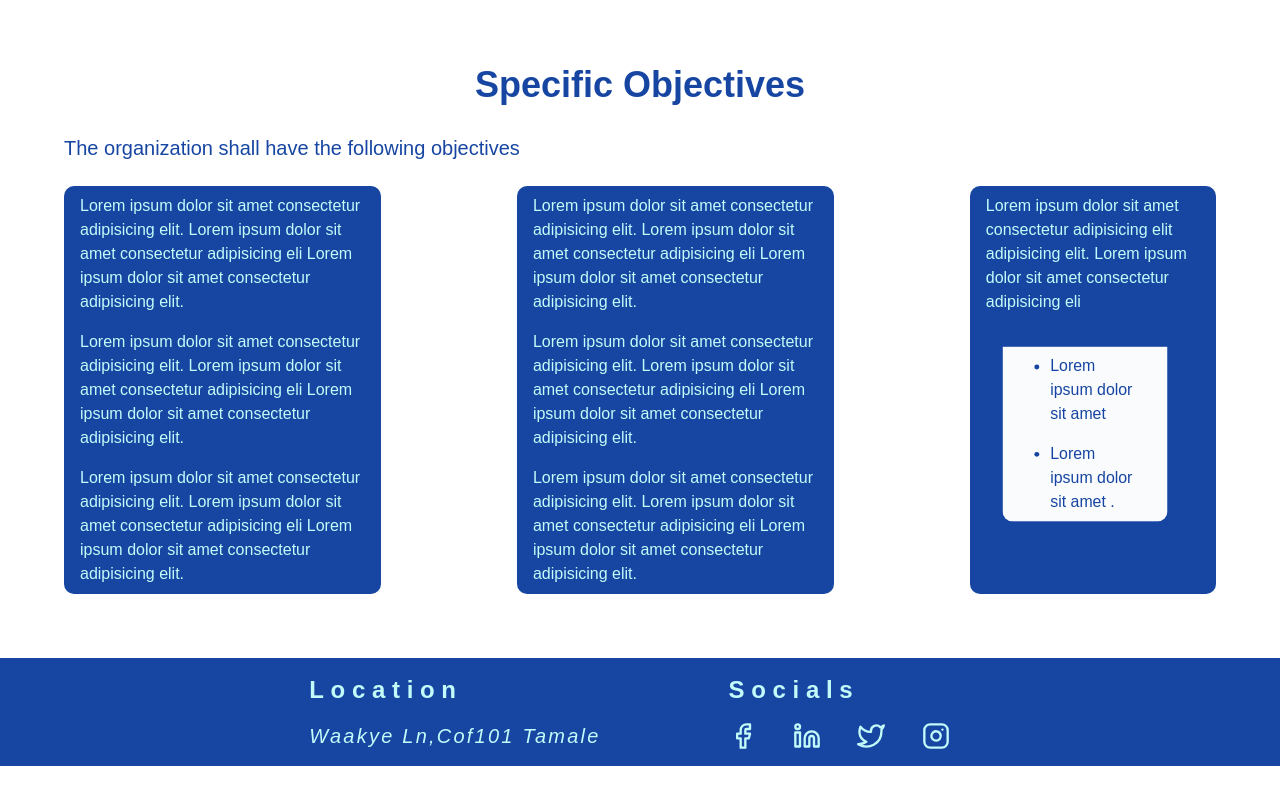
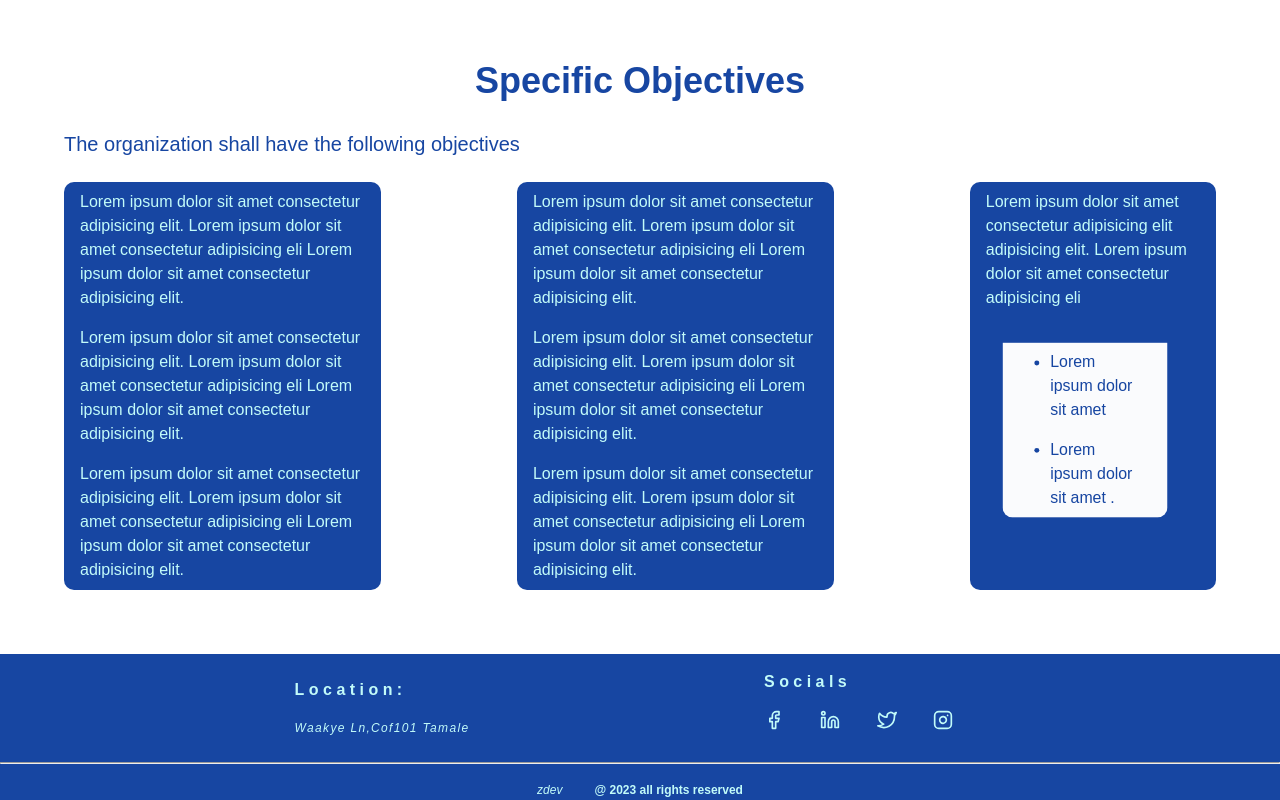
Before and after one commit to zack3030/oyster-agribusiness, a website built with Vite: page index.html in a window 1280 px wide. Shown: the part 1655-2455 px from the top of the page. Before the commit the page ends 2421 px from the top, so only its background shows below. Built offline with nearby package versions, Linux system fonts and the light colour scheme; files whose address does not match are found by name; a web font is replaced by a local one.

Commit message:
re-design about section and footer

```diff
--- a/index.html
+++ b/index.html
@@ -192,8 +192,9 @@
       <section></section>
     </main>
     <footer class="socials__footer">
+      <div class="socials">
       <div class="location">
-        <h2 class="location__title">location</h2>
+        <h2 class="location__title">location:</h2>
    <Address class="location__address">Waakye Ln,Cof101 Tamale</Address>
   </div>
    <div class="Socials">
@@ -214,6 +215,14 @@
     <svg  xmlns="http://www.w3.org/2000/svg"  viewBox="0 0 24 24" fill="none" stroke="#c2fbf9" stroke-width="2" stroke-linecap="round"
     stroke-linejoin="round" class="feather feather-instagram"><rect x="2" y="2" width="20" height="20" rx="5" ry="5"></rect><path d="M16 11.37A4 4 0 1 1 12.63 8 4 4 0 0 1 16 11.37z"></path><line x1="17.5" y1="6.5" x2="17.5" y2="6.5"></line></svg>
    </a></button>
+
+   </div>
+  </div>
+  <hr class="hline">
+   <div class="signature">
+    <address class="zdev">zdev</address>
+    <h3 class="rights">@ 2023 all rights reserved</h3>
+
    </div>
     </footer>
 
--- a/styles/components/about.css
+++ b/styles/components/about.css
@@ -5,6 +5,7 @@
     align-items: center;
     margin-top: 5rem;
     width:100%;
+    /* aspect-ratio: 19/6; */
     overflow: hidden;
 
 
@@ -269,9 +270,14 @@
 
 /*xl*/
 @media (min-width:1280px){
+.about{
+    background-color: white;
+}
+
     .about__title{
        padding-top: 1rem;
         font-size: var(--size-4xl);
+        color: var(--clr-primary);
 
 
 
@@ -309,6 +315,8 @@
 
     .about__content{
         width: 100%;
+        background-color: var(--clr-primary);
+        clip-path: circle(120% at 0 0);
 
     }
 
@@ -316,6 +324,8 @@
         width: 100%;
         height: 300px;
         margin: auto auto;
+        z-index: 1;
+
 
 
     }
@@ -325,6 +335,7 @@
         width: 30rem;
         height: 15rem;
         margin-top: 2rem;
+        z-index: 1;
 
     }
 
--- a/styles/components/footer.css
+++ b/styles/components/footer.css
@@ -1,12 +1,12 @@
-.socials__footer{
+.socials{
     background-color: var(--clr-primary);
     color: var(--clr-secondary);
     display: flex;
-    gap: 2rem;
+    flex-direction: column;
+
     align-items: center;
     justify-content: center;
-    padding-left: 1rem;
-    padding-right: .3rem;
+
     margin-top: 2rem;
 
 }
@@ -16,11 +16,13 @@
     text-transform: capitalize;
     letter-spacing: .5ch;
     margin: 1rem 0;
+    align-items: center;
 }
 
 .location__address{
     letter-spacing: 0.2ch;
-    margin-bottom: 1rem ;
+    font-size: var(--size-sm);
+
 }
 
 .Socials__title{
@@ -28,16 +30,42 @@
     text-transform: capitalize;
     letter-spacing: .5ch;
     margin: 1rem 0;
+    align-items: center;
 }
 
 .socila__icons{
     width: 20px;
     height: 20px;
     margin-bottom: 1rem ;
+    margin-right: 1rem;
 }
 
 .socila__icons:hover{
     transform: translateY(-3px);
+}
+
+.hline{
+    width: 100%;
+    margin: 1rem 0;
+
+}
+
+.signature{
+    display: flex;
+    gap: 2rem;
+    justify-content: center;
+}
+
+.zdev{
+    font-size: var(--size-sm);
+}
+
+.rights{
+    font-size: var(--size-sm);
+}
+
+.signature .privacy{
+    display: hidden;
 }
 
 
@@ -53,43 +81,80 @@
 
 /*md*/
 @media (min-width:768px){
+
     .socials__footer{
+        background-color: var(--clr-primary);
+        color: var(--clr-secondary);
+    }
 
+    .socials{
+        background-color: var(--clr-primary);
+        color: var(--clr-secondary);
 
-        gap: 8rem;
+        flex-direction: row;
+
         align-items: center;
-        justify-content: center;
-        padding-left: 1rem;
-        padding-right: .3rem;
+        justify-content: space-evenly;
+
         margin-top: 2rem;
 
     }
 
     .location .location__title{
-        font-size: var(--size-xl);
+        font-size: var(--size-md);
         text-transform: capitalize;
         letter-spacing: .5ch;
         margin: 1rem 0;
+        align-items: center;
     }
 
     .location__address{
         letter-spacing: 0.2ch;
-        margin-bottom: 1rem ;
-        font-size: var(--size-md);
+        font-size: var(--size-sm);
+
     }
 
     .Socials__title{
-        font-size: var(--size-xl);
+        font-size: var(--size-md);
         text-transform: capitalize;
         letter-spacing: .5ch;
         margin: 1rem 0;
+        align-items: center;
     }
 
     .socila__icons{
-        width: 24px;
-        height: 24px;
+        width: 20px;
+        height: 20px;
         margin-bottom: 1rem ;
-        margin-right: 1rem;
+        margin-right: 2rem;
+    }
+
+    .socila__icons:hover{
+        transform: translateY(-3px);
+    }
+
+    .hline{
+        width: 100%;
+        margin: 1rem 0;
+
+    }
+
+    .signature{
+        display: flex;
+        gap: 2rem;
+        justify-content: center;
+    }
+
+    .zdev{
+        font-size: var(--size-sm);
+    }
+
+    .rights{
+        font-size: var(--size-sm);
+    }
+
+    .signature .privacy{
+        display: hidden;
     }
 
 
@@ -103,42 +168,78 @@
 /*xl*/
 @media (min-width:1280px){
     .socials__footer{
+        background-color: var(--clr-primary);
+        color: var(--clr-secondary);
+    }
 
+    .socials{
+        background-color: var(--clr-primary);
+        color: var(--clr-secondary);
 
-        gap: 8rem;
+        flex-direction: row;
+
         align-items: center;
-        justify-content: center;
-        padding-left: 1rem;
-        padding-right: .3rem;
+        justify-content: space-evenly;
+
         margin-top: 2rem;
 
     }
 
     .location .location__title{
-        font-size: var(--size-2xl);
+        font-size: var(--size-md);
         text-transform: capitalize;
         letter-spacing: .5ch;
         margin: 1rem 0;
+        align-items: center;
     }
 
     .location__address{
         letter-spacing: 0.2ch;
-        margin-bottom: 1rem ;
-        font-size: var(--size-xl);
+        font-size: var(--size-sm);
+
     }
 
     .Socials__title{
-        font-size: var(--size-2xl);
+        font-size: var(--size-md);
         text-transform: capitalize;
         letter-spacing: .5ch;
         margin: 1rem 0;
+        align-items: center;
     }
 
     .socila__icons{
-        width: 28px;
-        height: 28px;
+        width: 20px;
+        height: 20px;
         margin-bottom: 1rem ;
         margin-right: 2rem;
     }
 
+    .socila__icons:hover{
+        transform: translateY(-3px);
+    }
+
+    .hline{
+        width: 100%;
+        margin: 1rem 0;
+
+    }
+
+    .signature{
+        display: flex;
+        gap: 2rem;
+        justify-content: center;
+    }
+
+    .zdev{
+        font-size: var(--size-sm);
+    }
+
+    .rights{
+        font-size: var(--size-sm);
+    }
+
+    .signature .privacy{
+        display: hidden;
+    }
+
 }
--- a/styles/components/header.css
+++ b/styles/components/header.css
@@ -146,7 +146,7 @@
 
     .cto__btn{
         display: block;
-
+        font-size: var(--size-sm);
 
         margin-right: 2rem;
     }
@@ -248,12 +248,13 @@
     .cto__btn{
         display: block;
         text-transform: capitalize;
-
+       font-size: var(--size-sm);
         margin-right: 2rem;
     }
 
     .cto__btn:hover{
         color: var(--clr-new);
+        transform: translateY(-3px);
     }
 
 }
--- a/styles/components/hero.css
+++ b/styles/components/hero.css
@@ -49,15 +49,27 @@
 }
 
 .hero__images{
-   position: relative;
+   /* position: relative;
     width: 62%;
     height: 500px;
+    overflow: hidden; */
+    display: grid;
+    grid-template-columns: 1fr 1fr;
+    gap: .5rem;
     overflow: hidden;
 
 
 }
 
-.hero__img-1{
+.hero__img-1,
+.hero__img-2,
+.hero__img-3,
+.hero__img-4{
+    width: 12rem;
+    aspect-ratio: 16/9;
+}
+
+/* .hero__img-1{
     position: absolute;
     left: -60px;
     width: 12rem;
@@ -88,7 +100,7 @@
     width: 11rem;
     height: 10rem;
     padding-right: 1.5rem;
-}
+} */
 
 @media(min-width: 475px){
     .hero__title{
@@ -393,7 +405,7 @@
          .hero__btn{
              margin-top: 0.5em;
              align-items: center;
-             font-size: var(--size-2xl);
+             font-size: var(--size-xl);
 
          }
 
--- a/styles/components/mission__vission.css
+++ b/styles/components/mission__vission.css
@@ -192,6 +192,8 @@ content: "";
         grid-template-areas:
         'img1 content1'
         ' content2 img2';
+
+
     }
     .mission__img1{
         grid-area: img1;
--- a/styles/components/mobile-nav.css
+++ b/styles/components/mobile-nav.css
@@ -55,6 +55,7 @@
 
 .header__link-mobile:hover{
     color: var(--clr-new);
+    transform: translateY(-3px);
 }
 
 .header__line-mobile{
```
